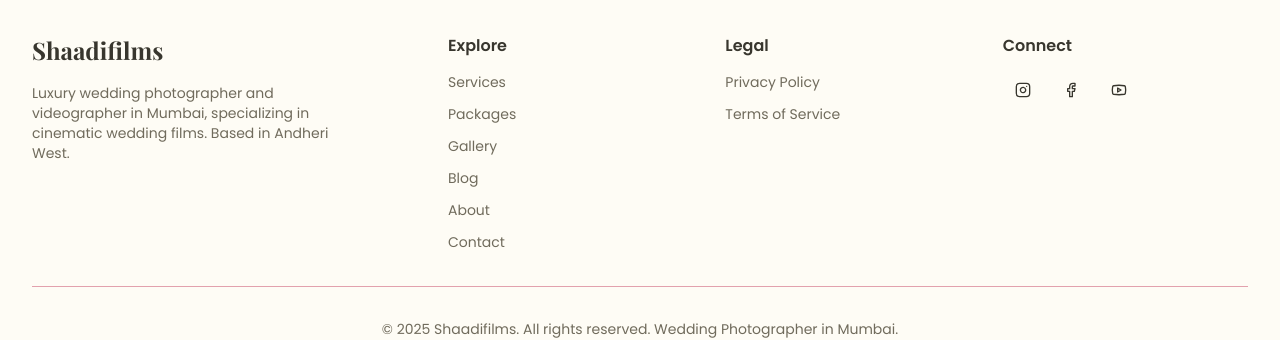
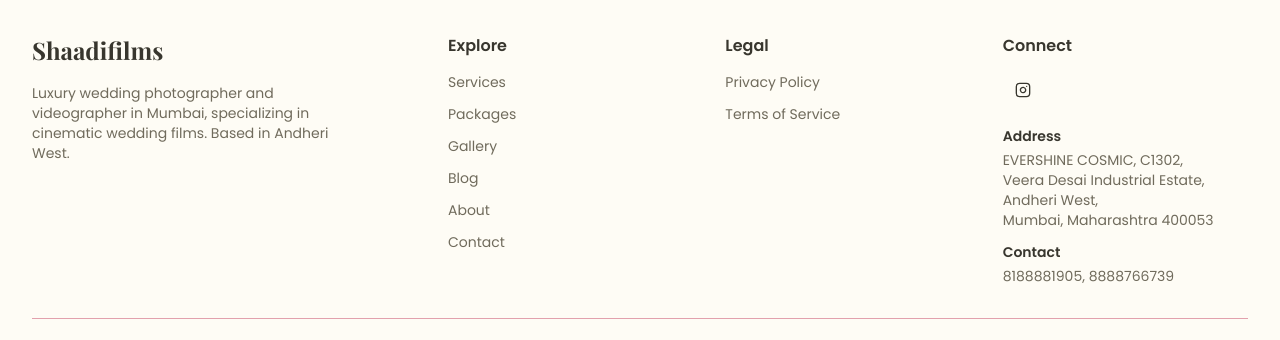
Before and after one commit to pkwebapp/shaadifilms, a Next.js app: page / in a window 1280 px wide. Shown: the part 4019-4359 px from the top of the page. Built offline with nearby package versions, Linux system fonts and the light colour scheme; no server answers.

Commit message:
fix footer

```diff
--- a/src/components/layout/footer.tsx
+++ b/src/components/layout/footer.tsx
@@ -1,8 +1,7 @@
-
 import Link from "next/link";
 import { Logo } from "@/components/common/logo";
 import { Button } from "@/components/ui/button";
-import { Facebook, Instagram, Youtube } from "lucide-react";
+import { Instagram } from "lucide-react";
 
 export function Footer() {
   const navItems = [
@@ -21,47 +20,98 @@
           <div className="space-y-4">
             <Logo />
             <p className="text-sm text-muted-foreground max-w-xs">
-              Luxury wedding photographer and videographer in Mumbai, specializing in cinematic wedding films. Based in Andheri West.
+              Luxury wedding photographer and videographer in Mumbai,
+              specializing in cinematic wedding films. Based in Andheri West.
             </p>
           </div>
+
           <div className="grid gap-8 sm:grid-cols-2 md:col-span-2 lg:grid-cols-3">
+
             <div>
               <h4 className="font-semibold mb-3">Explore</h4>
               <ul className="space-y-2">
                 {navItems.map((item) => (
                   <li key={item.label}>
-                    <Link href={item.href} className="text-sm text-muted-foreground hover:text-primary transition-colors">
+                    <Link
+                      href={item.href}
+                      className="text-sm text-muted-foreground hover:text-primary transition-colors"
+                    >
                       {item.label}
                     </Link>
                   </li>
                 ))}
               </ul>
             </div>
+
             <div>
               <h4 className="font-semibold mb-3">Legal</h4>
               <ul className="space-y-2">
-                <li><Link href="/privacypolicy" className="text-sm text-muted-foreground hover:text-primary transition-colors">Privacy Policy</Link></li>
-                <li><Link href="termsofservice" className="text-sm text-muted-foreground hover:text-primary transition-colors">Terms of Service</Link></li>
+                <li>
+                  <Link
+                    href="/privacypolicy"
+                    className="text-sm text-muted-foreground hover:text-primary transition-colors"
+                  >
+                    Privacy Policy
+                  </Link>
+                </li>
+                <li>
+                  <Link
+                    href="/termsofservice"
+                    className="text-sm text-muted-foreground hover:text-primary transition-colors"
+                  >
+                    Terms of Service
+                  </Link>
+                </li>
               </ul>
             </div>
+
             <div>
               <h4 className="font-semibold mb-3">Connect</h4>
-              <div className="flex space-x-2">
+              <div className="flex space-x-2 mb-4">
                 <Button variant="ghost" size="icon" asChild>
-                  <a href="#" aria-label="Instagram"><Instagram className="h-5 w-5" /></a>
-                </Button>
-                <Button variant="ghost" size="icon" asChild>
-                  <a href="#" aria-label="Facebook"><Facebook className="h-5 w-5" /></a>
-                </Button>
-                <Button variant="ghost" size="icon" asChild>
-                  <a href="#" aria-label="YouTube"><Youtube className="h-5 w-5" /></a>
+                  <a
+                    href="https://www.instagram.com/shaadifilmsmumbai?igsh=YXF2OXBkZmN4MWcy"
+                    target="_blank"
+                    rel="noopener noreferrer"
+                    aria-label="Instagram"
+                  >
+                    <Instagram className="h-5 w-5" />
+                  </a>
                 </Button>
               </div>
+
+              <div className="space-y-3 text-sm text-muted-foreground">
+
+                <div>
+                  <h5 className="font-semibold text-foreground mb-1">Address</h5>
+                  <a
+                    href="https://www.google.com/maps/place/Shaadi+Films+I+Wedding+Photography+and+Videography+mumbai/@19.1412429,72.8334941,17z/data=!3m1!4b1!4m6!3m5!1s0x3be7b7811d656dc5:0x7ce9c50c36f26d59!8m2!3d19.1412379!4d72.836069!16s%2Fg%2F11ylzns6kc?hl=en-GB&entry=ttu&g_ep=EgoyMDI1MTExMi4wIKXMDSoASAFQAw%3D%3D"
+                    target="_blank"
+                    rel="noopener noreferrer"
+                    className="hover:text-primary transition-colors"
+                  >
+                    EVERSHINE COSMIC, C1302,<br />
+                    Veera Desai Industrial Estate, Andheri West,<br />
+                    Mumbai, Maharashtra 400053
+                  </a>
+                </div>
+
+                <div>
+                  <h5 className="font-semibold text-foreground mb-1">Contact</h5>
+                  <p>8188881905, 8888766739</p>
+                </div>
+
+              </div>
             </div>
+
           </div>
         </div>
+
         <div className="mt-8 pt-8 border-t text-center text-sm text-muted-foreground">
-          <p>&copy; {new Date().getFullYear()} Shaadifilms. All rights reserved. Wedding Photographer in Mumbai.</p>
+          <p>
+            &copy; {new Date().getFullYear()} Shaadifilms. All rights reserved.
+            Wedding Photographer in Mumbai.
+          </p>
         </div>
       </div>
     </footer>
```
